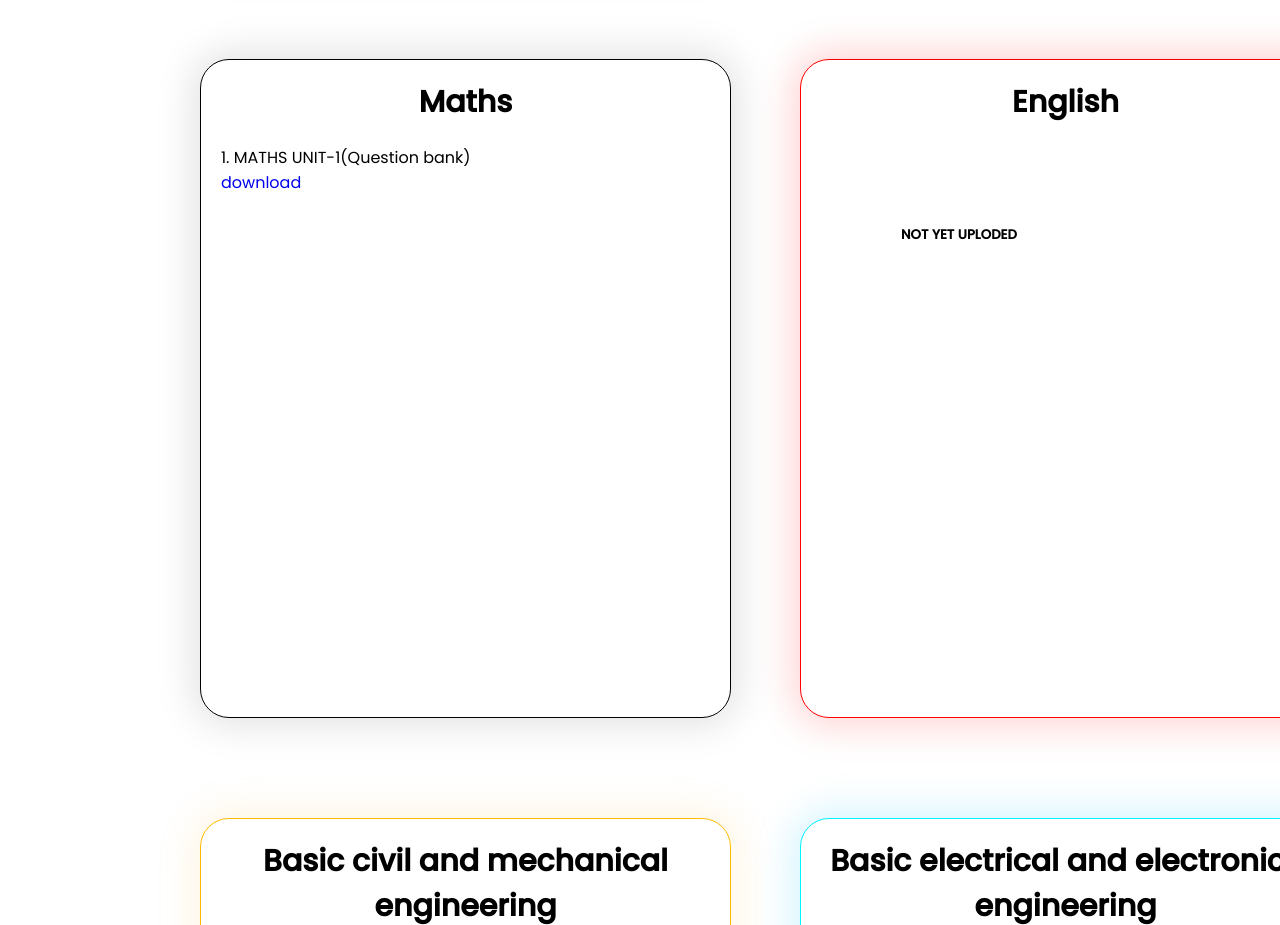
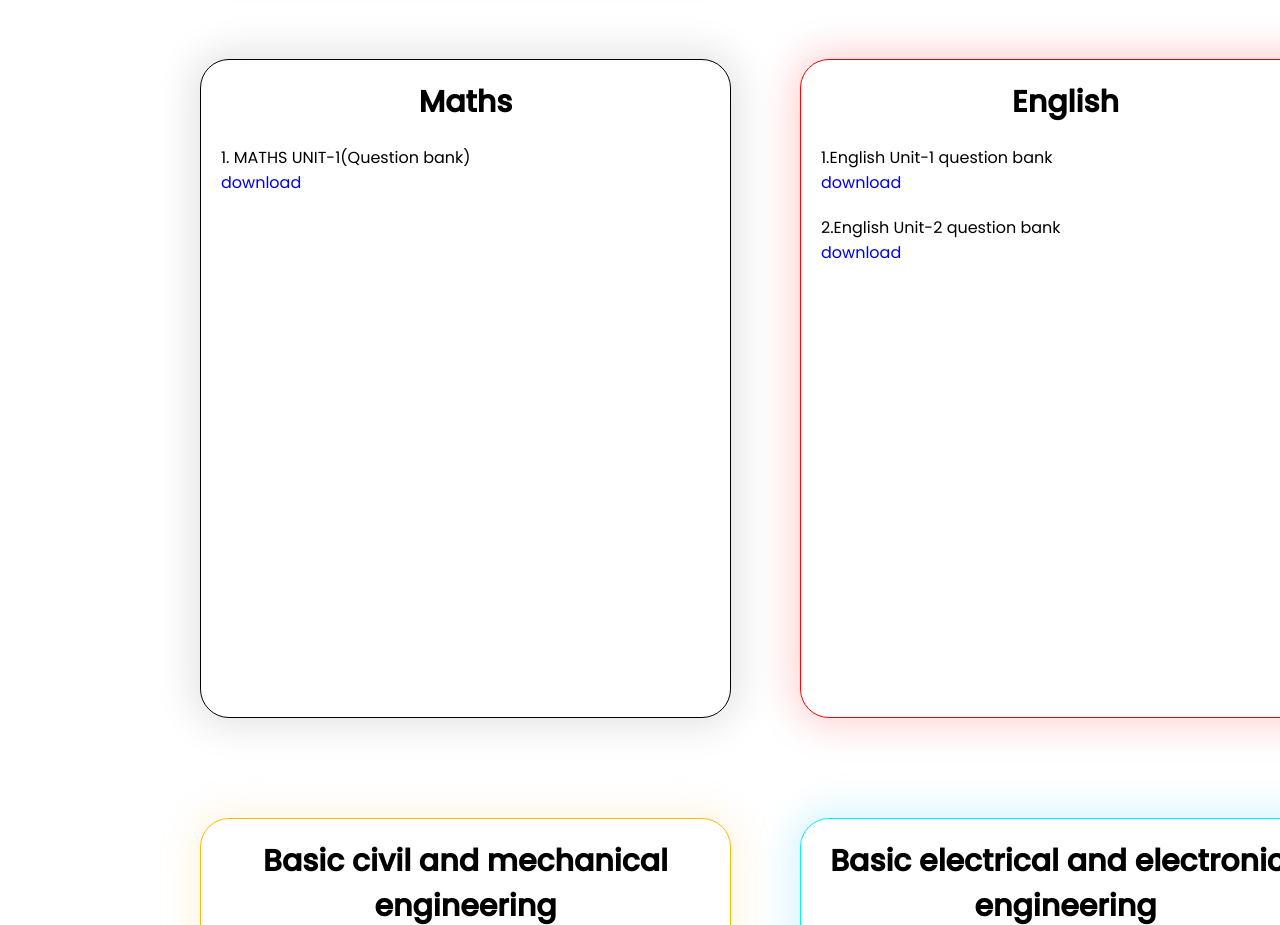
Before and after one commit to jerom-physicus/ECE-Community, a plain HTML site: page index.html in a window 1280 px wide. Shown: the part 2340-3265 px from the top of the page. Drawn offline with Linux system fonts and the light colour scheme.

Commit message:
Update index.html

```diff
--- a/index.html
+++ b/index.html
@@ -57,7 +57,12 @@
             </div>
             <div class="eng">
                 <h5 class="etext">English</h5>
-                <h5 class="t1">NOT YET UPLODED</h5>
+                <p class="p1">1.English Unit-1 question bank </p>
+                <a href="English UNIT-1 question bank.pdf" download="English Unit-1 question bank" class="p1d"> download</a>
+
+                <p class="p1">2.English Unit-2 question bank </p>
+                <a href="English UNIT-2 question bank.pdf" download="English Unit-2 question bank" class="p1d"> download</a>
+
             </div>
             <div class="bcm">
                 <h5 class="btext">Basic civil and mechanical engineering</h5>
```
